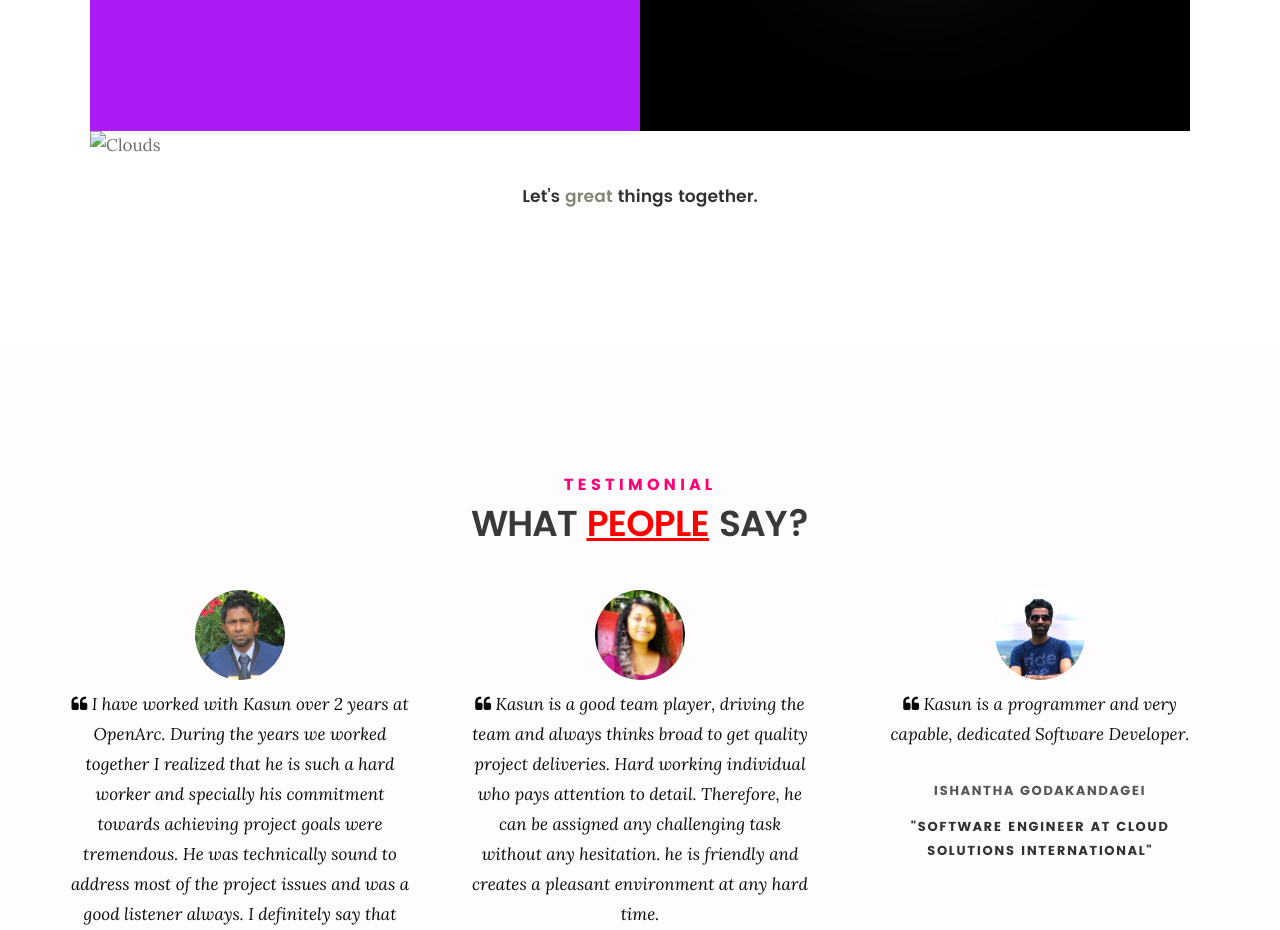
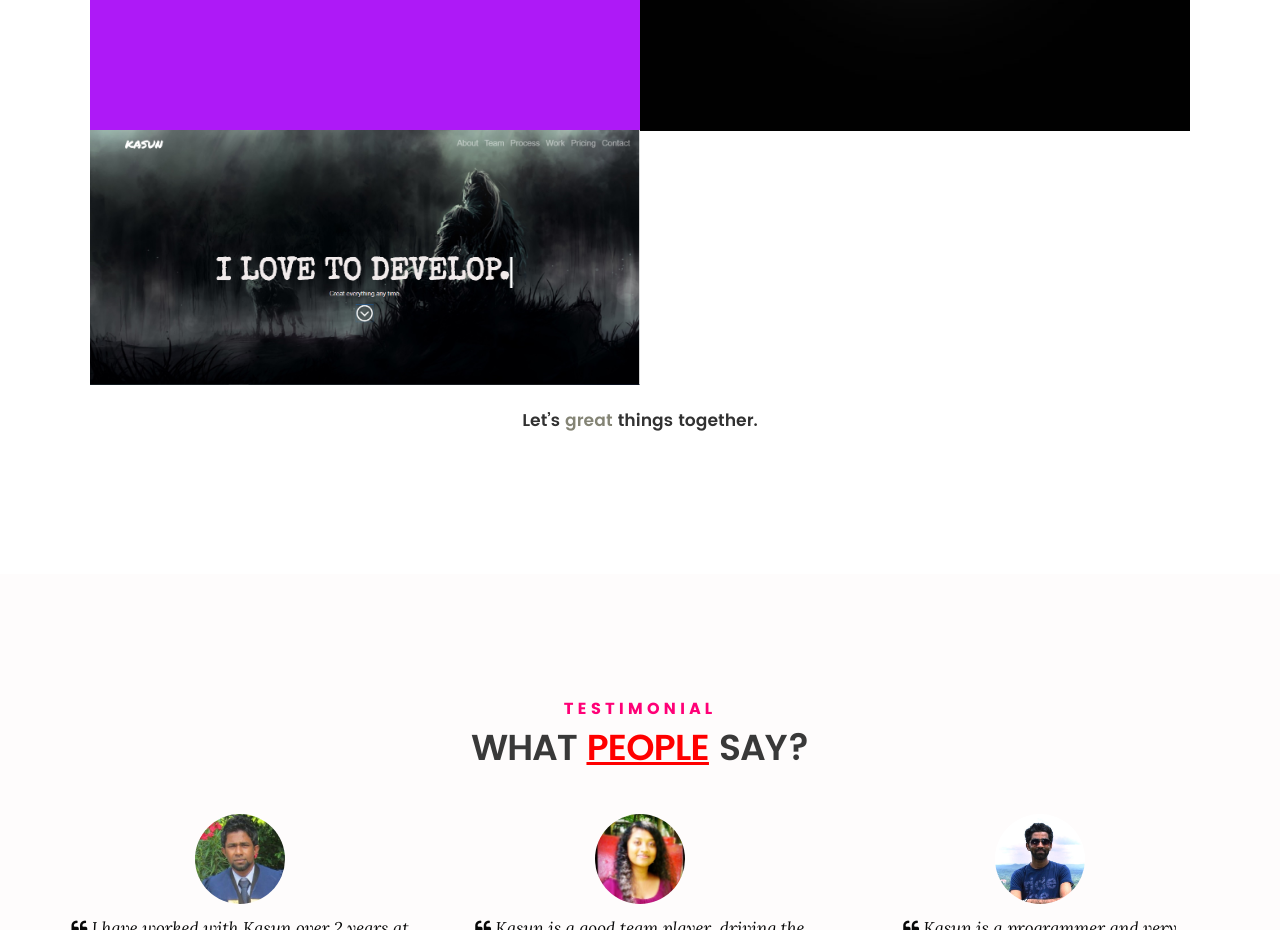
Before and after one commit to kasunprageeth/kasunprageeth.github.io, a plain HTML site: page index.html in a window 1280 px wide. Shown: the part 4060-4990 px from the top of the page. Drawn offline with nearby package versions, Linux system fonts and the light colour scheme; files whose address does not match are found by name.

Commit message:
URL UPDATE FOR WEB

```diff
--- a/index.html
+++ b/index.html
@@ -514,7 +514,7 @@ I’m extremely passionate about web development and design in all its forms and
 				 </div>
 				 <div class="bgrid folio-item">
 					<div class="item-wrap">
-						<img src="images/portfolio/Capture.png"alt="Clouds">
+						<img src="https://github.com/kasunprageeth/kasunprageeth.github.io/blob/master/images/portfolio/ourwEB.PNG?raw=true"alt="Clouds">
 					   <a href="#modal-03" class="overlay">
 						  <div class="folio-item-table">
 							  <div class="folio-item-cell">
@@ -638,7 +638,7 @@ I’m extremely passionate about web development and design in all its forms and
 				<div id="modal-03" class="popup-modal slider mfp-hide">
 
 					  <div class="media">
-						  <img src="images/portfolio/Capture.png" alt="" />
+						  <img src="https://github.com/kasunprageeth/kasunprageeth.github.io/blob/master/images/portfolio/ourwEB.PNG?raw=true" alt="" />
 					  </div>
 
 					<div class="description-box">
```
